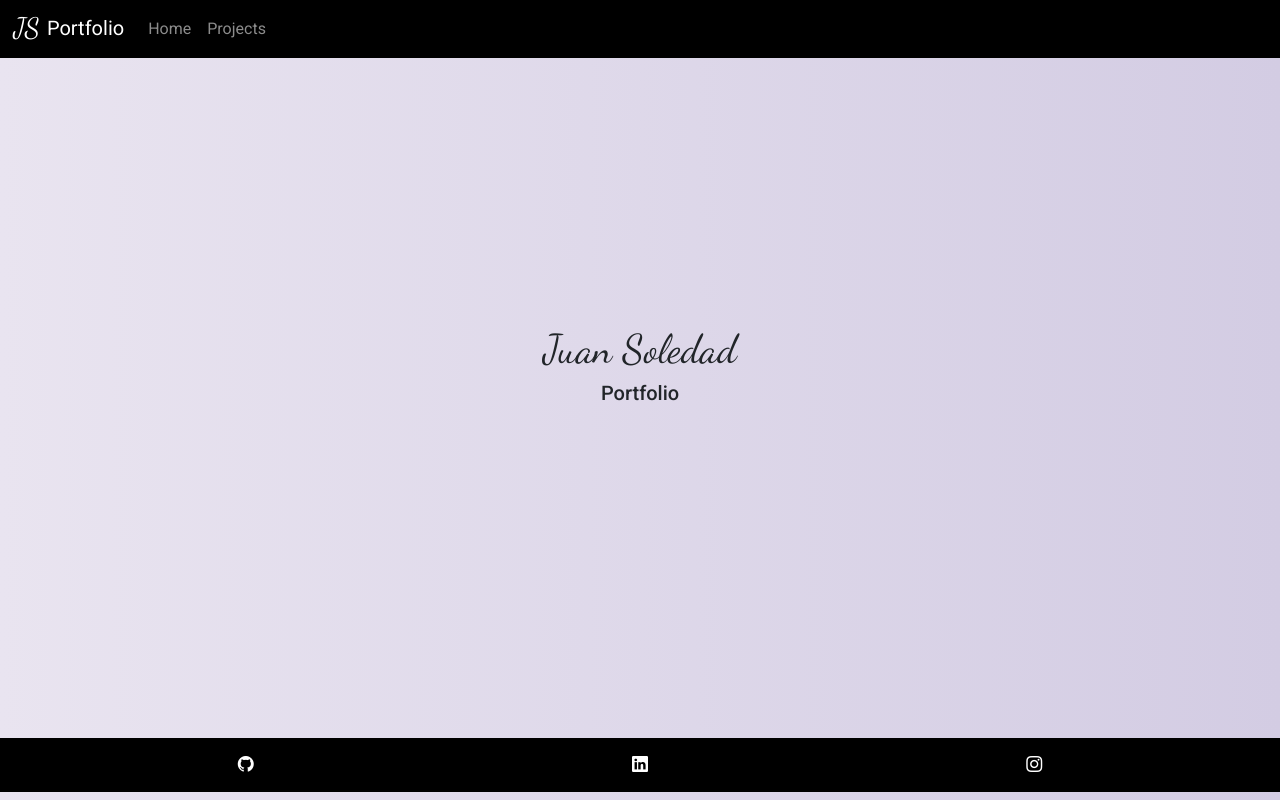
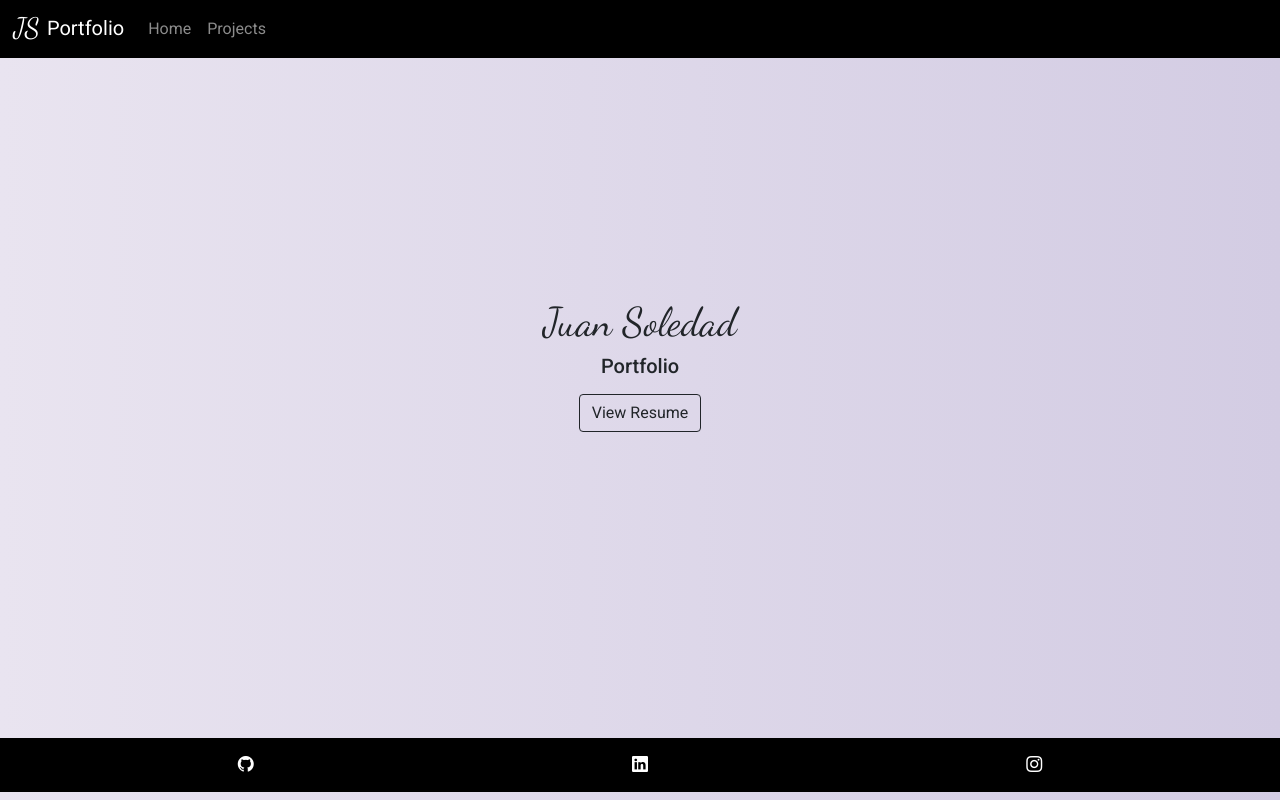
Before and after one commit to charlysoledad/Portfolio, an Angular app: page / in a window 1280 px wide. Built offline with nearby package versions, Linux system fonts and the light colour scheme.

Commit message:
Resume added

```diff
--- a/src/app/home/home.component.html
+++ b/src/app/home/home.component.html
@@ -3,6 +3,7 @@
         <div class="col">
             <h1 class="title-name">Juan Soledad</h1>
             <h5>Portfolio</h5>
+            <a target="_blank" href="../../assets/Curriculum Vitae.pdf" class="btn btn-outline-dark my-2">View Resume</a>
         </div>
     </div>
 </div>
```
Also changed, not shown: 1 other file (tests, documents, lock files or other folders).
